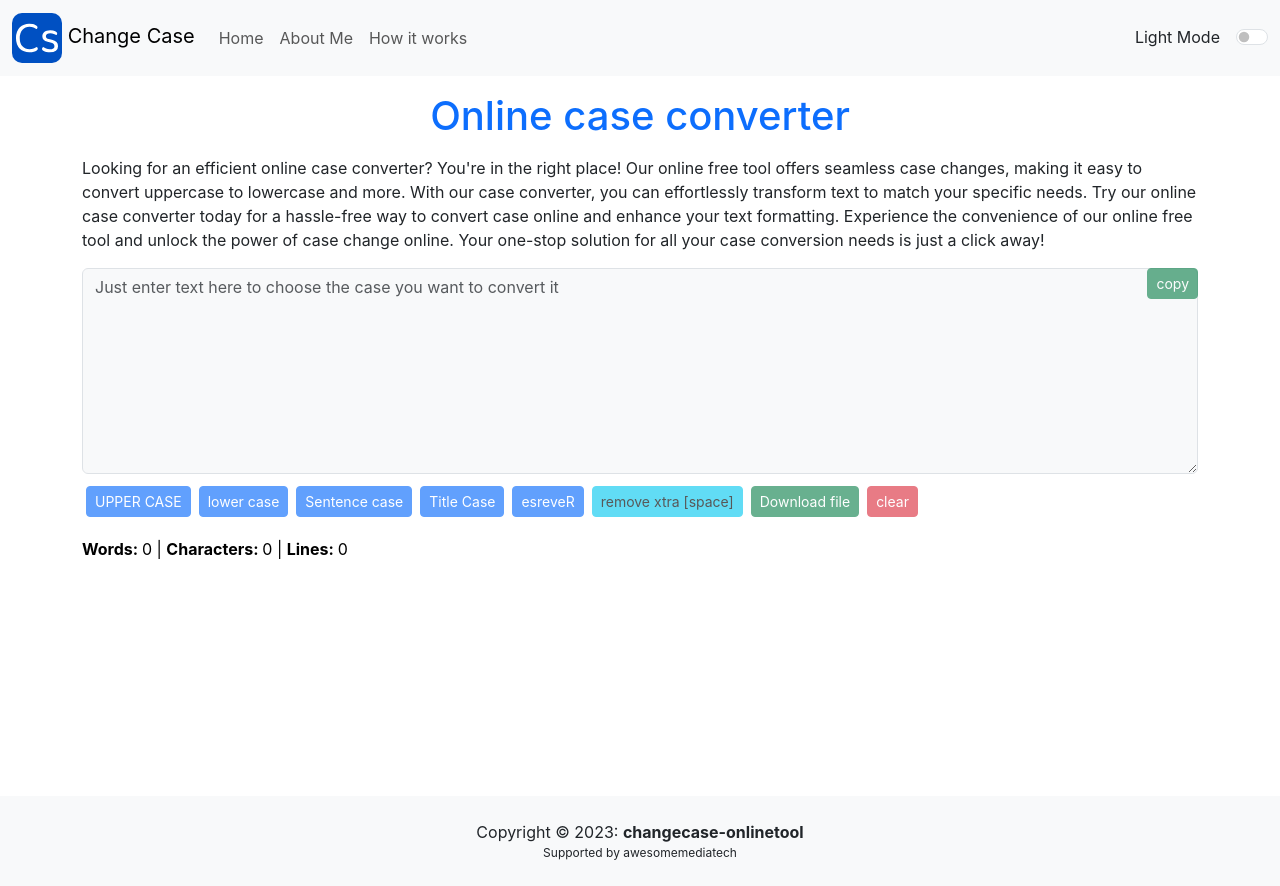
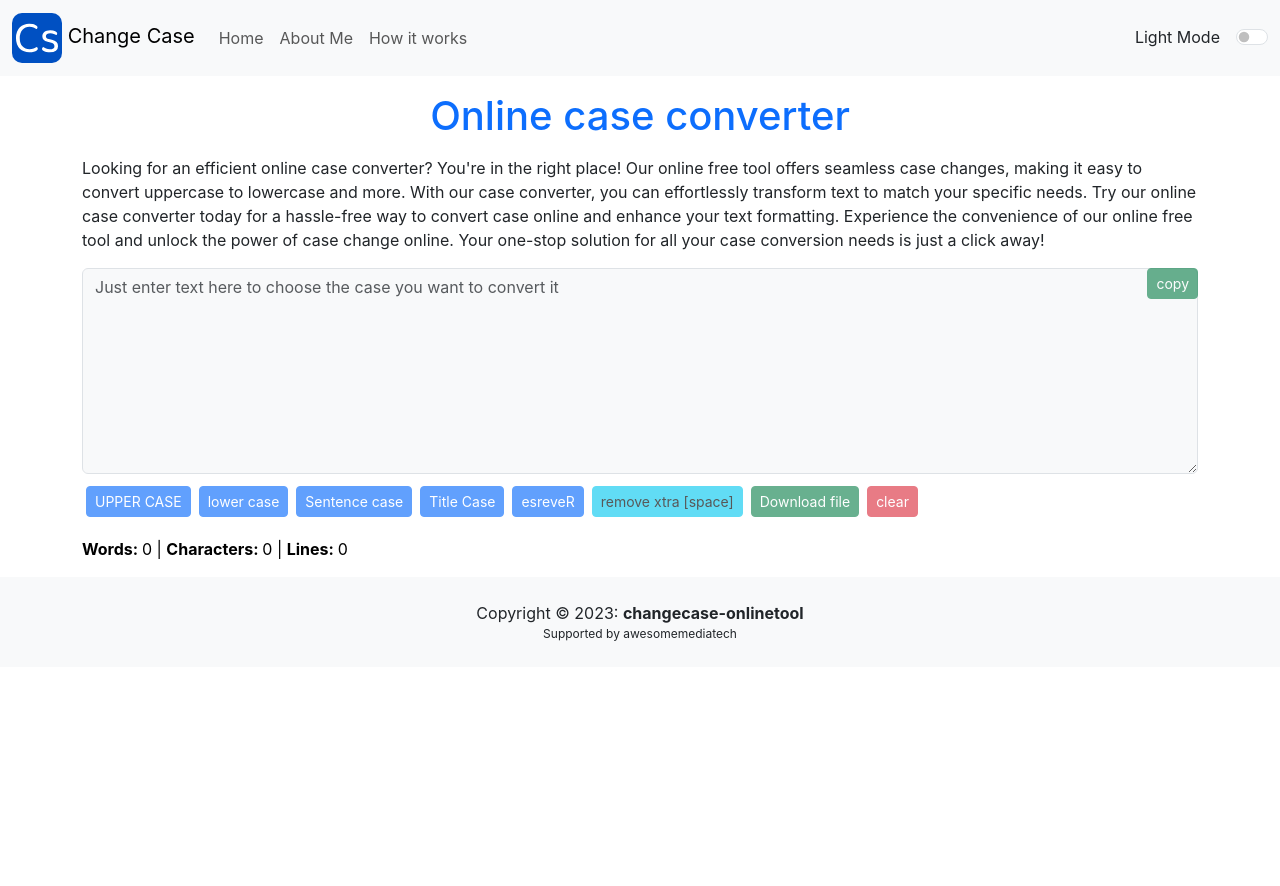
Before and after one commit to armexx/change-case, a React (Create React App) app: page / in a window 1280 px wide. After the commit the page ends 800 px from the top, so only its background shows below. Built offline with nearby package versions, Linux system fonts and the light colour scheme.

Commit message:
style updated

```diff
--- a/src/App.css
+++ b/src/App.css
@@ -31,8 +31,7 @@
   height: 50px;
 }
 .vp-height {
-  height: 90vh;
-  overflow-y: auto;
+  height: 100%;
 }
 .modal-alert {
   position: absolute;
```
